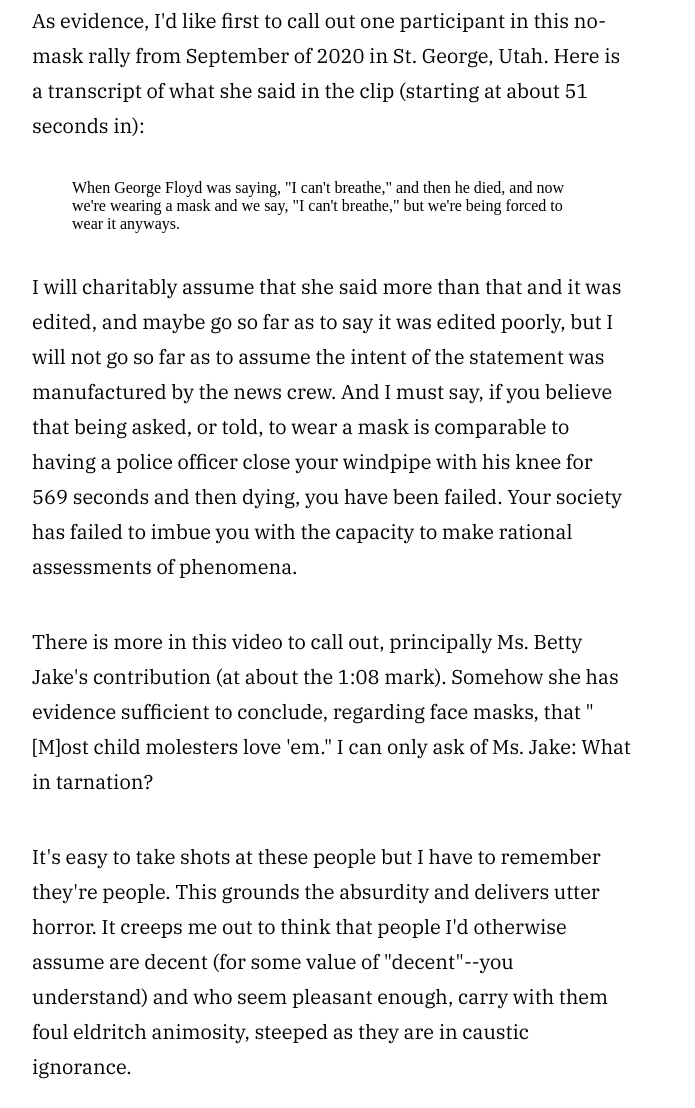
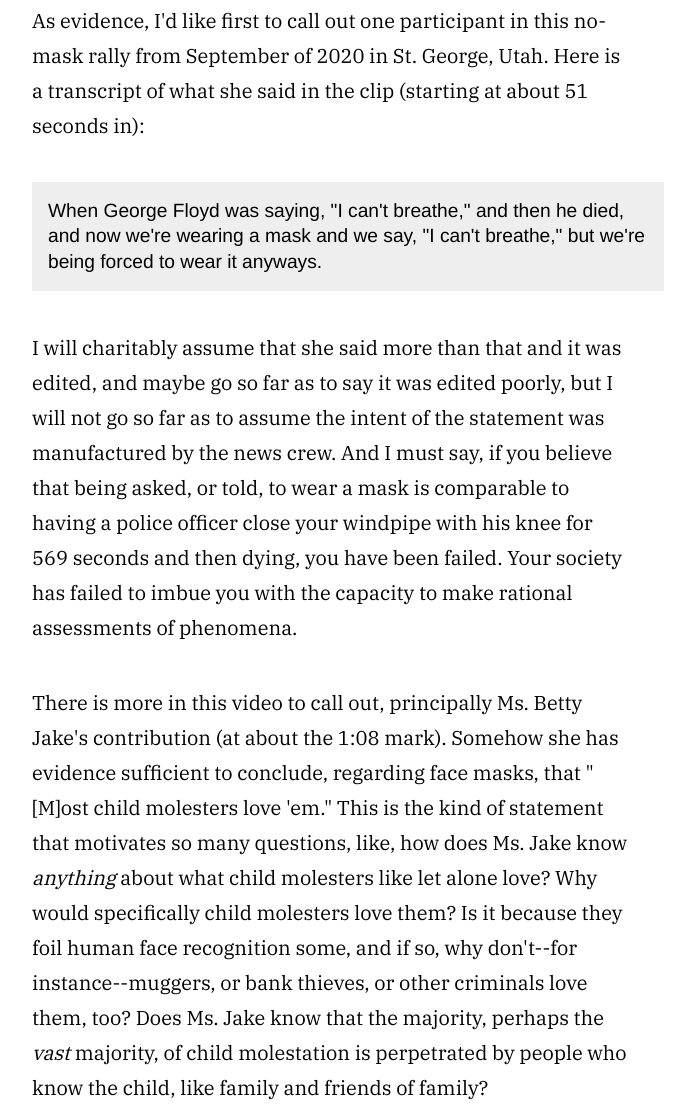
Before and after one commit to muraii/erectlocution, a plain HTML site: page anyways.html in a window 1280 px wide. Shown: the part 514-1622 px from the top of the page, without its empty margins (308-1003 px from the left). Drawn offline with nearby package versions, Linux system fonts and the light colour scheme; a web font is replaced by a local one.

Commit message:
fix: Made blockquotes look better; edit: Changed the tone of 'anyways'.

```diff
--- a/anyways.html
+++ b/anyways.html
@@ -20,7 +20,8 @@
 </blockquote>
 
 <p>I will charitably assume that she said more than that and it was edited, and maybe go so far as to say it was edited poorly, but I will not go so far as to assume the intent of the statement was manufactured by the news crew. And I must say, if you believe that being asked, or told, to wear a mask is comparable to having a police officer close your windpipe with his knee for 569 seconds and then dying, you have been failed. Your society has failed to imbue you with the capacity to make rational assessments of phenomena.</p>
-<p>There is more in this video to call out, principally Ms. Betty Jake's contribution (at about the 1:08 mark). Somehow she has evidence sufficient to conclude, regarding face masks, that "[M]ost child molesters love 'em." I can only ask of Ms. Jake: What in tarnation?</p>
+<p>There is more in this video to call out, principally Ms. Betty Jake's contribution (at about the 1:08 mark). Somehow she has evidence sufficient to conclude, regarding face masks, that "[M]ost child molesters love 'em." This is the kind of statement that motivates so many questions, like, how does Ms. Jake know <em>anything</em> about what child molesters like let alone love? Why would specifically child molesters love them? Is it because they foil human face recognition some, and if so, why don't--for instance--muggers, or bank thieves, or other criminals love them, too? Does Ms. Jake know that the majority, perhaps the <em>vast</em> majority, of child molestation is perpetrated by people who know the child, like family and friends of family?</p>
+<p>Of course it's a waste of our time to really grapple with this statement with any seriousness because it was offered not as a claim from evidence but as a rhetorically tactical statement. She's trying to impugn the use of masks by associating them with predators, to avoid reckoning with the actual, verified safety provided by wearing masks.</p>
 <p>It's easy to take shots at these people but I have to remember they're people. This grounds the absurdity and delivers utter horror. It creeps me out to think that people I'd otherwise assume are decent (for some value of "decent"--you understand) and who seem pleasant enough, carry with them foul eldritch animosity, steeped as they are in caustic ignorance.</p>
 <p>Here you go if you're a masochost like me.</p>
 <iframe width="560" height="315" src="https://www.youtube.com/embed/WGY2DHUgc0U" title="YouTube video player" frameborder="0" allow="accelerometer; autoplay; clipboard-write; encrypted-media; gyroscope; picture-in-picture" allowfullscreen></iframe>
--- a/theme/css/main.css
+++ b/theme/css/main.css
@@ -74,6 +74,16 @@ li {
   padding: 0.5em 0;
 }
 
+blockquote {
+  font-family: Helvetica, Arial, sans-serif;
+  font-size: 1.2rem;
+  line-height: 1.6rem;
+  padding: 1rem;
+  background: #eee;
+  width: 100%;
+  margin-left: 0px;
+}
+
 a.index-link,
 a.index-link:visited {
   /*color: #303;*/
```
